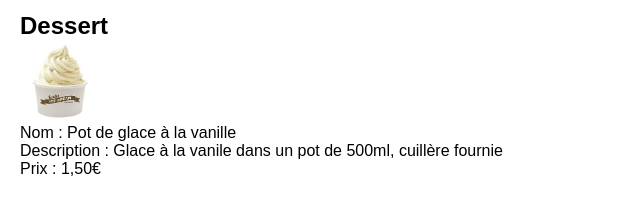
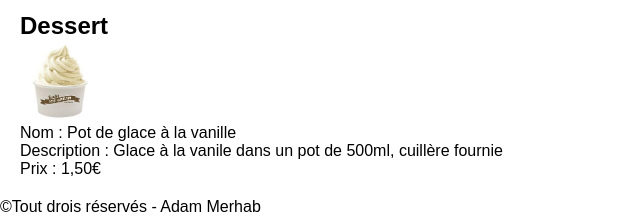
Before and after one commit to Adam022m/EatSmart, a PHP site: page /menu.php in a window 1280 px wide. Shown: the part 788-1004 px from the top of the page, without its empty margins (0-640 px from the left). Before the commit the page ends 964 px from the top, so only its background shows below. Run offline with PHP 8.4, Linux system fonts and the light colour scheme.

Commit message:
Intégration du fichier 'footer.php' dans le fichier 'menu.php'

```diff
--- a/EatSmart v2.0/footer.php
+++ b/EatSmart v2.0/footer.php
@@ -0,0 +1,3 @@
+<footer>
+    <span>©Tout drois réservés - Adam Merhab</span>
+</footer>
--- a/EatSmart v2.0/menu.php
+++ b/EatSmart v2.0/menu.php
@@ -27,5 +27,6 @@
         </ul>
     </section>
     </body>
+    <?php require 'footer.php'; ?>
 
     </html>
```
